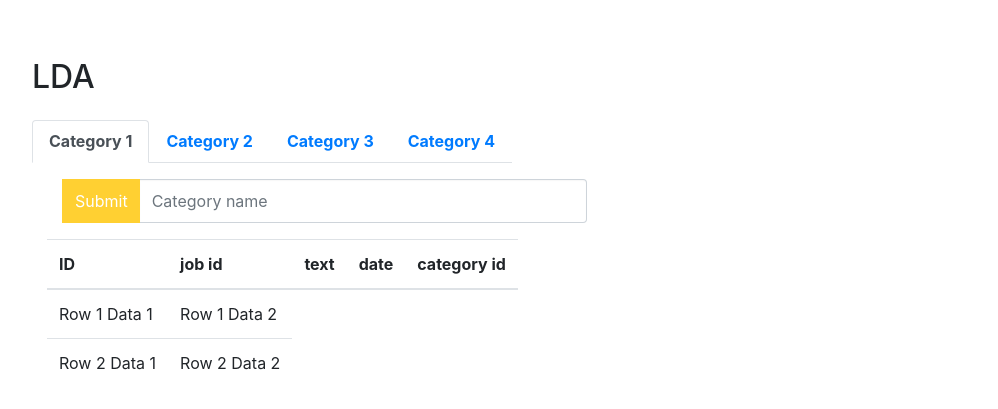
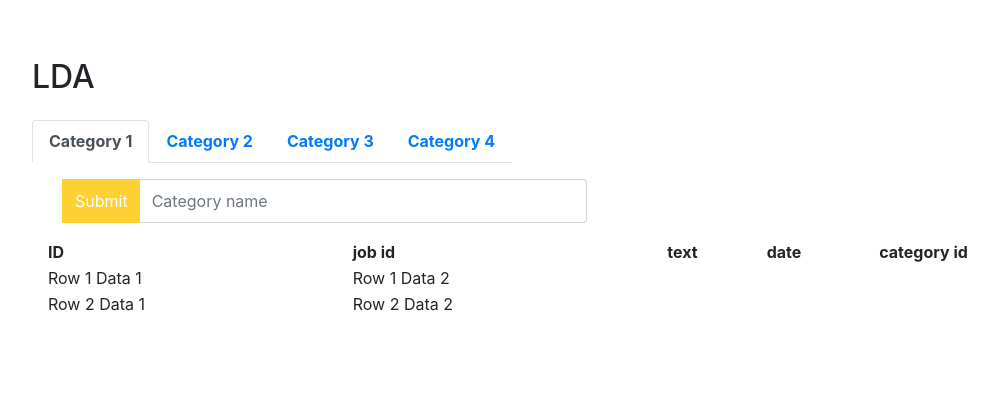
Before and after one commit to JangasMonsterPlace/flask-webapp, a Flask app: page /job/1 in a window 1280 px wide. Shown: the part 239-648 px from the top of the page, without its empty margins (38-1036 px from the left). Run offline with Flask 2, Linux system fonts and the light colour scheme; data that the repository does not hold is empty; some libraries are stand-ins or nearby versions.

Commit message:
fixed css table bug

```diff
--- a/app/static/custom/custom.css
+++ b/app/static/custom/custom.css
@@ -30,3 +30,6 @@
   transition: unset;
   animation: unset;
 }
+table{
+  width: 100%!important;
+}
--- a/app/templates/results.html
+++ b/app/templates/results.html
@@ -46,7 +46,6 @@
   <div class="tab-content" id="nav-tabContent">
     <div class="tab-pane fade show active" id="cat-one" role="tabpanel" aria-labelledby="cat-one-tab">
       {{inline_category_form(data.job, 1)}}
-      <div class="table">
       <table id="table_id-1" class="display">
         <thead>
           <tr>
@@ -68,7 +67,6 @@
           </tr>
         </tbody>
       </table>
-      </div>
     </div>
     <div class="tab-pane fade" id="cat-two" role="tabpanel" aria-labelledby="cat-two-tab">
       {{inline_category_form(data.job, 2)}}
```
Lines whose indentation alone changed are shown as unchanged.
